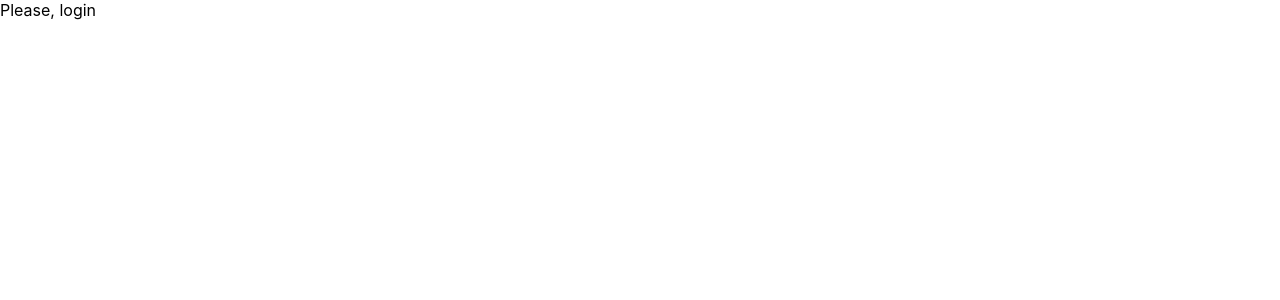
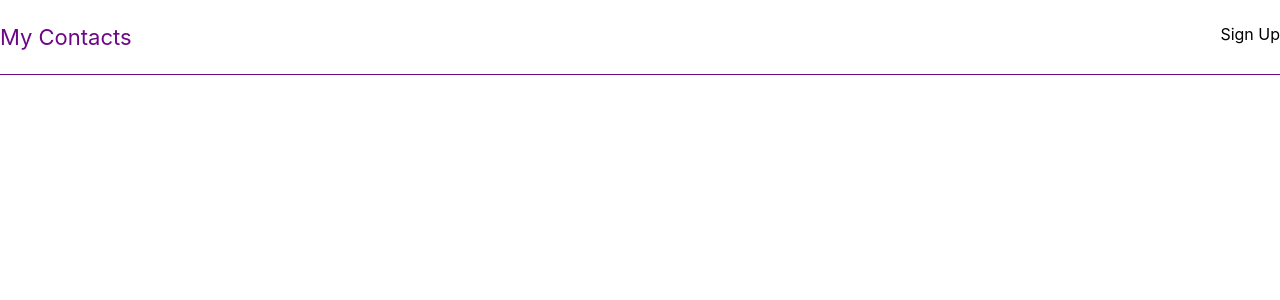
Before and after one commit to anton-zm/profile-area-test, a React (Create React App) app: page / in a window 1280 px wide. Shown: the top 300 px of the page. Built offline with nearby package versions, Linux system fonts and the light colour scheme.

Commit message:
add header

```diff
--- a/package.json
+++ b/package.json
@@ -18,7 +18,8 @@
     "react": "^17.0.2",
     "react-dom": "^17.0.2",
     "react-router-dom": "^5.2.0",
-    "react-scripts": "4.0.3",
+    "react-scripts": "5.0.0",
+    "styled-components": "^5.1.1",
     "ts-node": "^10.4.0",
     "typescript": "^4.5.4",
     "web-vitals": "^2.1.2"
--- a/src/components/content-wrapper.tsx
+++ b/src/components/content-wrapper.tsx
@@ -4,6 +4,7 @@ export const Content = styled.div`
     max-width: 1600px;
     margin: 0 auto;
     background-color: transparent;
+
     @media (max-width: 1200px){
         padding: 0 20px;
     }
--- a/src/components/header.tsx
+++ b/src/components/header.tsx
@@ -1,14 +1,34 @@
 import React from "react";
 import styled from 'styled-components'
+import { observer } from "mobx-react-lite";
 import { Content } from "./content-wrapper";
-import { observer } from "mobx-react-lite"
+import { Colors } from "../interface";
+import { useStore } from "../store/use-store";
+
+const HeaderWrapper = styled.header`
+    border-bottom: 1px solid ${Colors.MAIN};
+`
+
+const HeaderContentWrapper = styled.div`
+    padding: 24px 0;
+`
+
+const Logo = styled.p`
+    font-size: 22px;
+    color: ${Colors.MAIN};
+`
 
 export const Header = observer(() => {
+    const store = useStore()
+
     return (
-        <header>
+        <HeaderWrapper>
             <Content>
-
+                <HeaderContentWrapper className="flex-row between">
+                    <Logo>My Contacts</Logo>
+                    {store.login ? <p>Log out</p> : <p>Sign Up</p>}
+                </HeaderContentWrapper>
             </Content>
-        </header>
+        </HeaderWrapper>
     )
 })
--- /dev/null
+++ b/src/interface.ts
@@ -0,0 +1,3 @@
+export enum Colors {
+    MAIN = '#6d0786'
+}
--- a/src/pages/login.tsx
+++ b/src/pages/login.tsx
@@ -1,9 +1,12 @@
 import React from "react";
 import { observer } from "mobx-react-lite"
+import { Header } from "../components/header";
 
 export const Login = observer(() => {
     return (
-        <>
-        Please, login</>
+        <div>
+        <Header />
+
+        </div>
     )
 })
```
Also changed, not shown: 1 other file (tests, documents, lock files or other folders).
